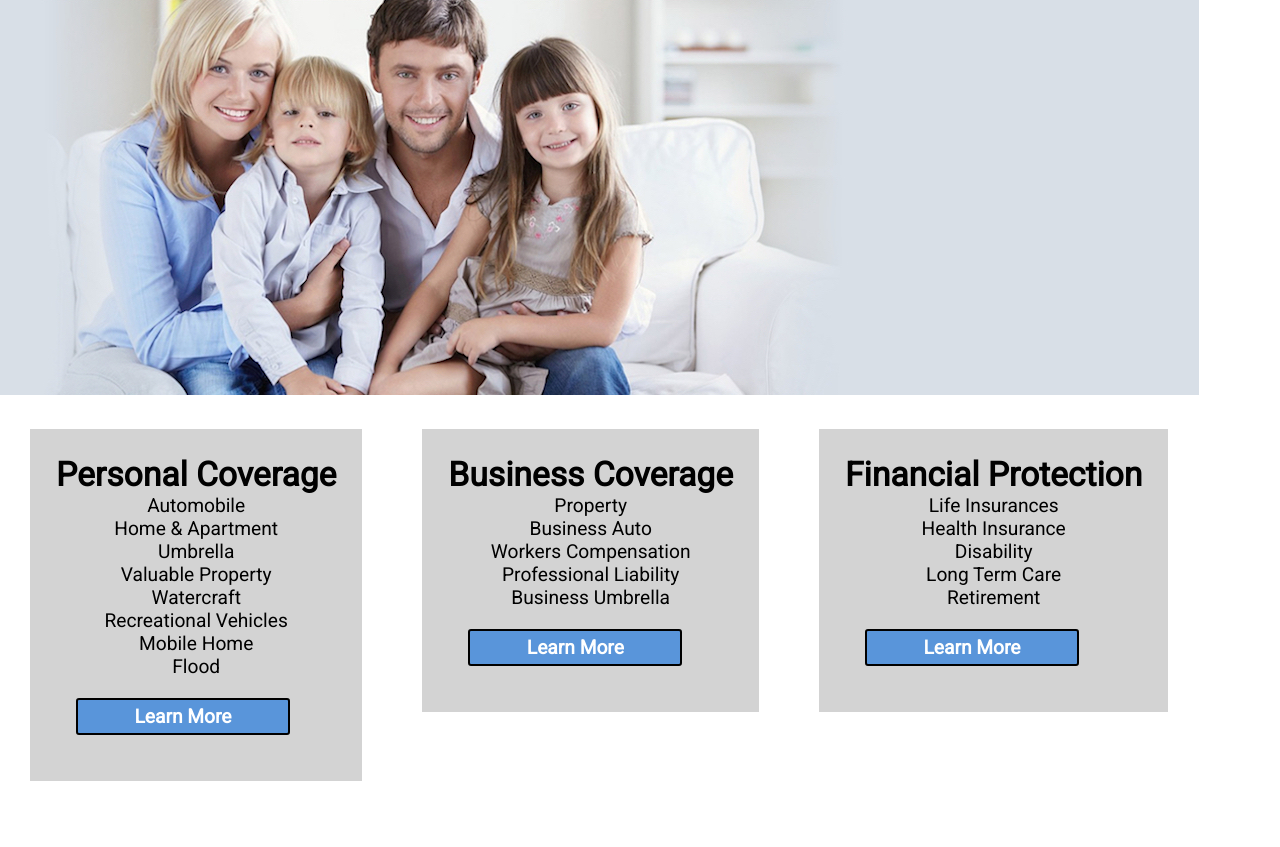
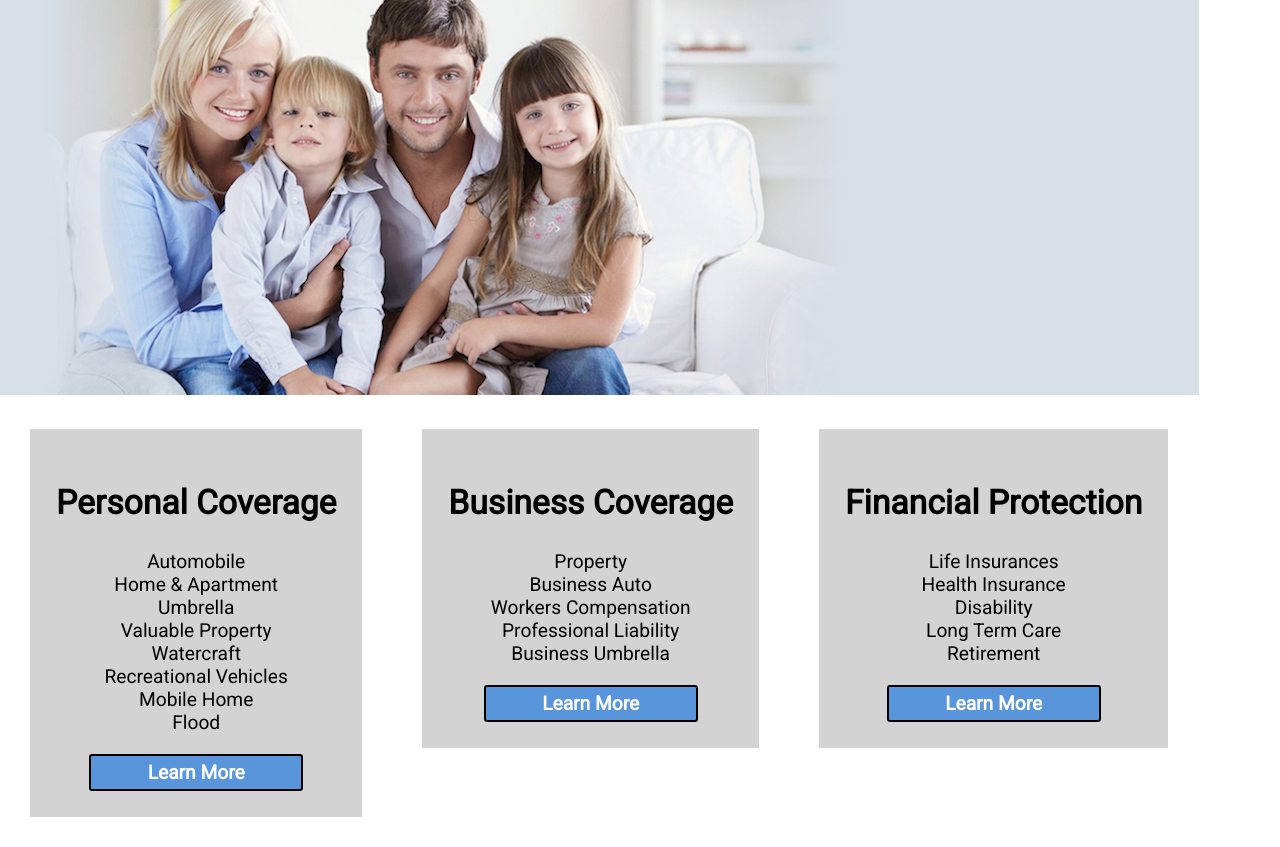
Before and after one commit to jwalten/website2, a plain HTML site: page index.html in a window 1280 px wide. Shown: the part 294-1141 px from the top of the page. Before the commit the page ends 1105 px from the top, so only its background shows below. Drawn offline with Linux system fonts and the light colour scheme.

```diff
--- a/css/main.css
+++ b/css/main.css
@@ -26,6 +26,7 @@ body, h1, li, ul, nav, div, img {
   text-align: right;
   list-style-type: none;
   color: white;
+  margin: 40px;
 }
 nav li {
   float: left;
@@ -47,7 +48,7 @@ nav li a {
   margin: 0;
   float: left;
 }
-.personal {
+.personal > ul {
   list-style-type: none;
   text-align: center;
   float: left;
@@ -57,7 +58,7 @@ nav li a {
   margin: 30px;
   padding: 26px;
 }
-.business {
+.business > ul {
   list-style-type: none;
   text-align: center;
   float: left;
@@ -66,7 +67,7 @@ nav li a {
   margin: 30px;
   padding: 26px;
 }
-.financial {
+.financial > ul {
   list-style-type: none;
   text-align: center;
   float: left;
@@ -75,7 +76,7 @@ nav li a {
   margin: 30px;
   padding: 26px;
 }
-h1 {
+h2 {
   font-size: 175%;
 }
 .button1 {
@@ -86,28 +87,29 @@ h1 {
   border: 2px solid black;
   border-radius: 3px;
   width: 200px;
-  margin: 20px;
+  margin: auto;
+  margin-top: 20px;
   text-align: center;
 }
-.button2 {
+/* .button2 {
   color: #FFF;
   background-color: #5995DA;    /* Blue */
-  font-weight: bold;
+/*  font-weight: bold;
   padding: 5px;
   border: 2px solid black;
   border-radius: 3px;
   width: 200px;
-  margin: 20px;
+  margin: auto;
   text-align: center;
 }
 .button3 {
   color: #FFF;
   background-color: #5995DA;    /* Blue */
-  font-weight: bold;
+/*  font-weight: bold;
   padding: 5px;
   border: 2px solid black;
   border-radius: 3px;
   width: 200px;
-  margin: 20px;
+  margin: auto;
   text-align: center;
-}
+} */
--- a/index.html
+++ b/index.html
@@ -2,7 +2,7 @@
 <html>
   <head>
     <title>Ridgebrook Insurance</title>
-    <meta http-equiv="content-type" content="text/html; charset=UTF-8">
+    <meta name="description" content="Copy Ridgebook website">
     <link rel="stylesheet" href="css/main.css">
   </head>
   <body>
@@ -30,9 +30,9 @@
     </nav>
     </div>
     <img src="img/family.jpg">
+    <div class="personal">
       <ul>
-      <div class="personal">
-        <h1>Personal Coverage</h1>
+        <h2>Personal Coverage</h2>
         <li>Automobile</li>
         <li>Home & Apartment</li>
         <li>Umbrella</li>
@@ -42,27 +42,28 @@
         <li>Mobile Home</li>
         <li>Flood</li>
         <div class="button1">Learn More</div>
+      </ul>
     </div>
-    </ul>
+    <div class="business">
       <ul>
-      <div class="business">
-        <h1>Business Coverage</h1>
+        <h2>Business Coverage</h2>
         <li>Property</li>
         <li>Business Auto</li>
         <li>Workers Compensation</li>
         <li>Professional Liability</li>
         <li>Business Umbrella</li>
-        <div class="button2">Learn More</div>
+        <div class="button1">Learn More</div>
+      </ul>
     </div>
-    </ul>
+    <div class="financial">
       <ul>
-      <div class="financial">
-        <h1>Financial Protection</h1>
+        <h2>Financial Protection</h2>
         <li>Life Insurances</li>
         <li>Health Insurance</li>
         <li>Disability</li>
         <li>Long Term Care</li>
         <li>Retirement</li>
-        <div class="button3">Learn More</div>
+        <div class="button1">Learn More</div>
+      </ul>
     </div>
-    </ul>
+</html>
```
Lines whose indentation alone changed are shown as unchanged.
